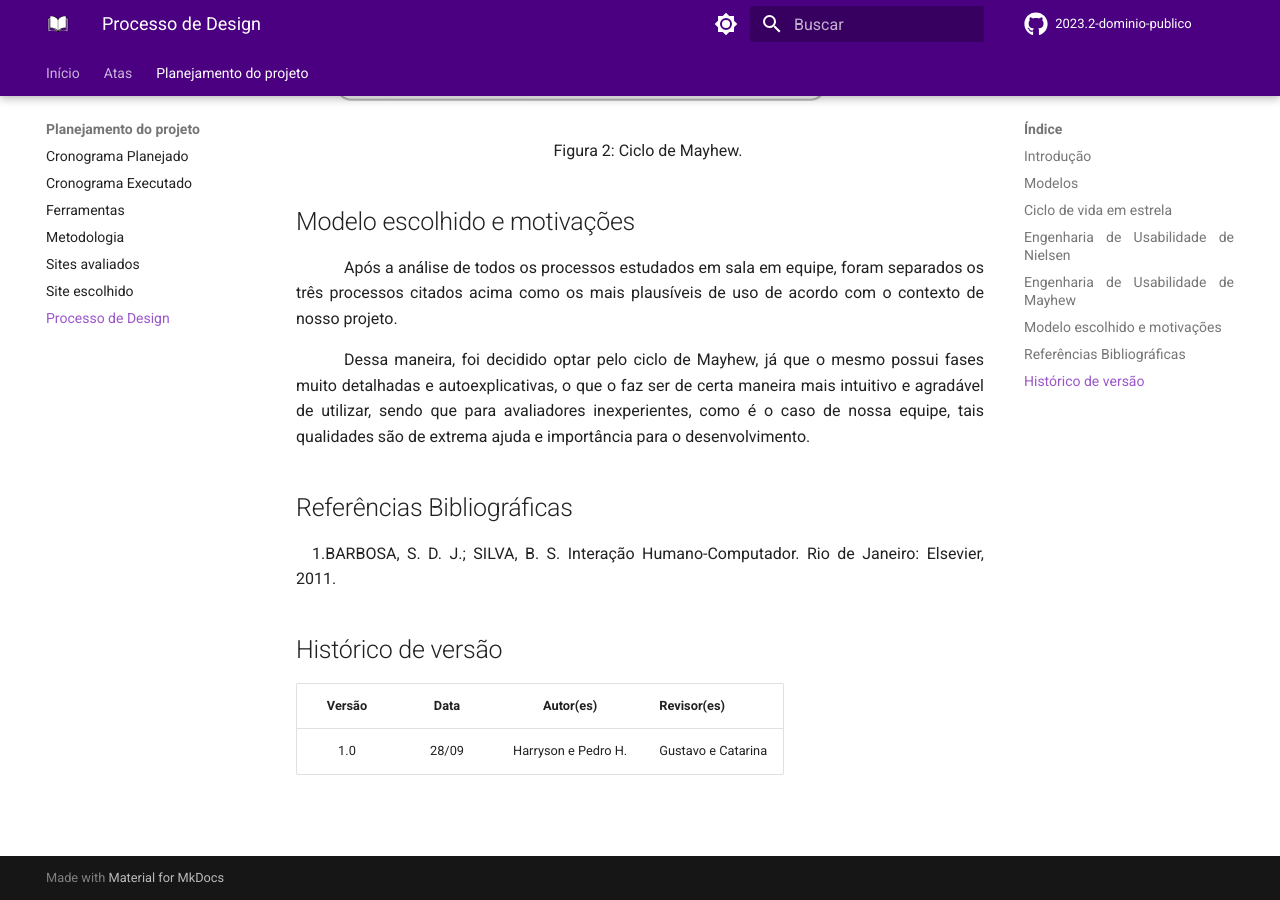
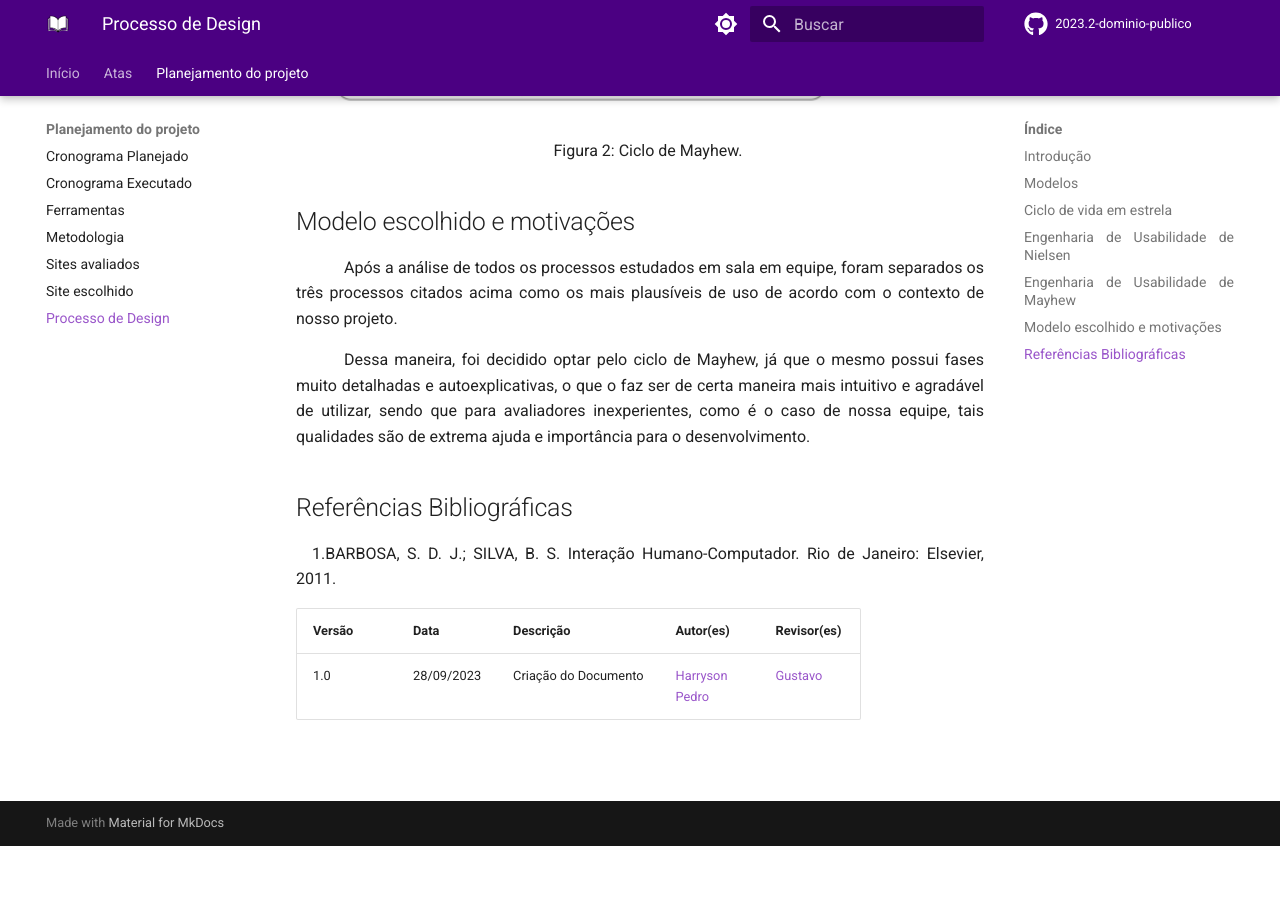
Before and after one commit to Interacao-Humano-Computador/2023.2-Dominio-Publico, an MkDocs documentation site: the page built from docs/planejamento/processo-design.md, in a window 1280 px wide and 900 px high, scrolled down 2876 px. Built offline with MkDocs 1.6.1 and Material for MkDocs 9.7.7, drawn with Linux system fonts in a browser that asks for light colours; comment, search, counter and statistics services are not loaded; after the commit the page ends 3722 px from its top, so only the background shows below that.

Commit message:
fix: padronizando historico de versões

```diff
--- a/docs/planejamento/processo-design.md
+++ b/docs/planejamento/processo-design.md
@@ -79,10 +79,8 @@ são valiosas para aprimorar o sistema em futuras versões ou até mesmo identif
 ## Referências Bibliográficas
 <p align = "justify" > 1.BARBOSA, S. D. J.; SILVA, B. S. Interação Humano-Computador. Rio de Janeiro: Elsevier, 2011. </p>
 
-## Histórico de versão
-
-|**Versão**| **Data**| **Autor(es)**|**Revisor(es)**|
-|:--------:|:---------:|:---------------:|:--------|
-|1.0|28/09|Harryson e Pedro H.| Gustavo e Catarina|
+| Versão | Data       | Descrição         | Autor(es)                                       | Revisor(es) |
+| ------ | ---------- | ----------------- | ----------------------------------------------- | ----------- |
+| 1.0    | 28/09/2023 | Criação do Documento | [Harryson](https://github.com/harry-cmartin) <br> [Pedro](https://github.com/pedro-hsf) | [Gustavo](https://github.com/gustavofbs)   |
 
 <p style="text-align: justify;">&emsp;&emsp;</p>
```
Also changed, not shown: docs/index.md (+1 -1 lines), docs/planejamento/ferramentas.md (+2 -2 lines), docs/planejamento/metodologia.md (+3 -3 lines), docs/planejamento/sites_avaliados.md (+2 -2 lines).
